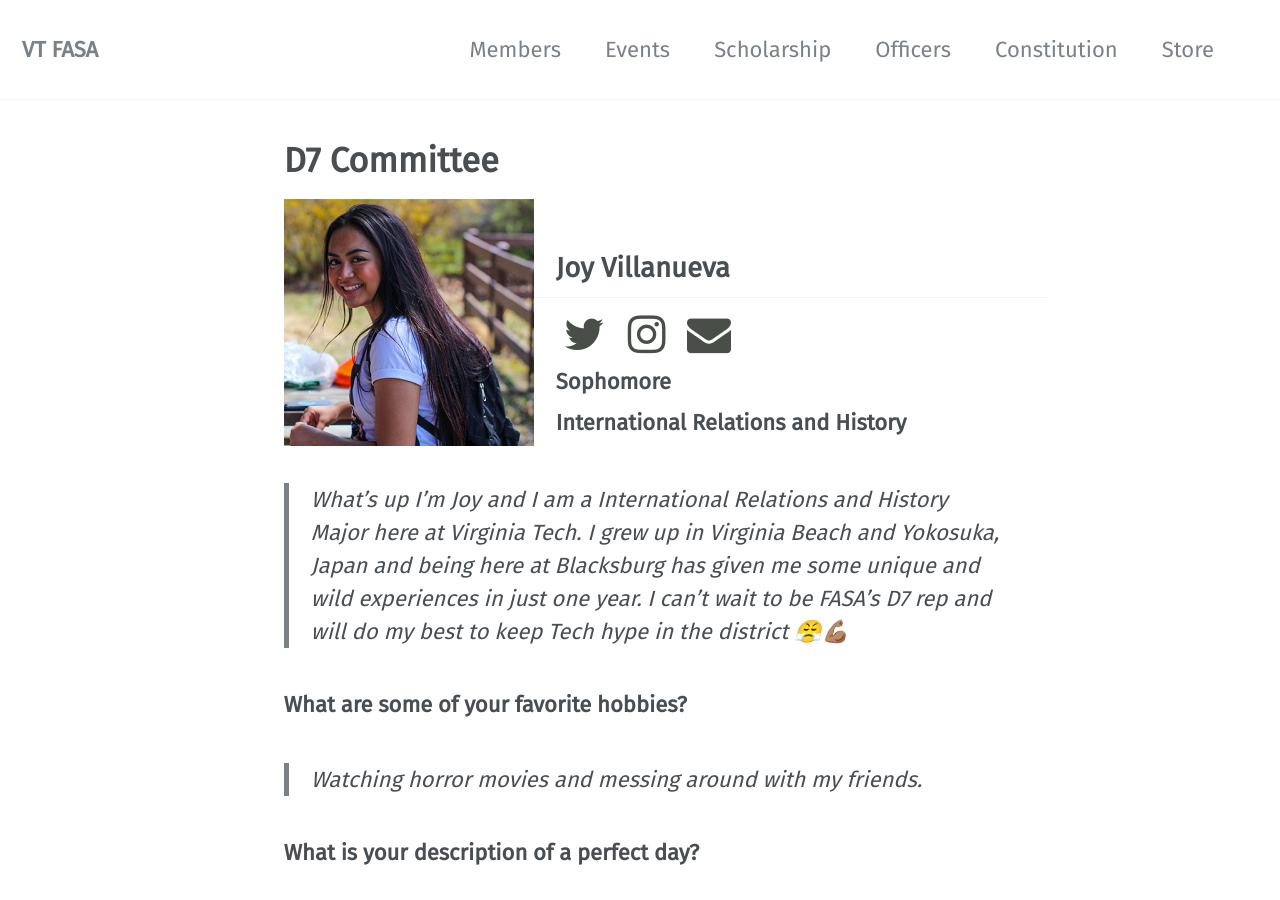
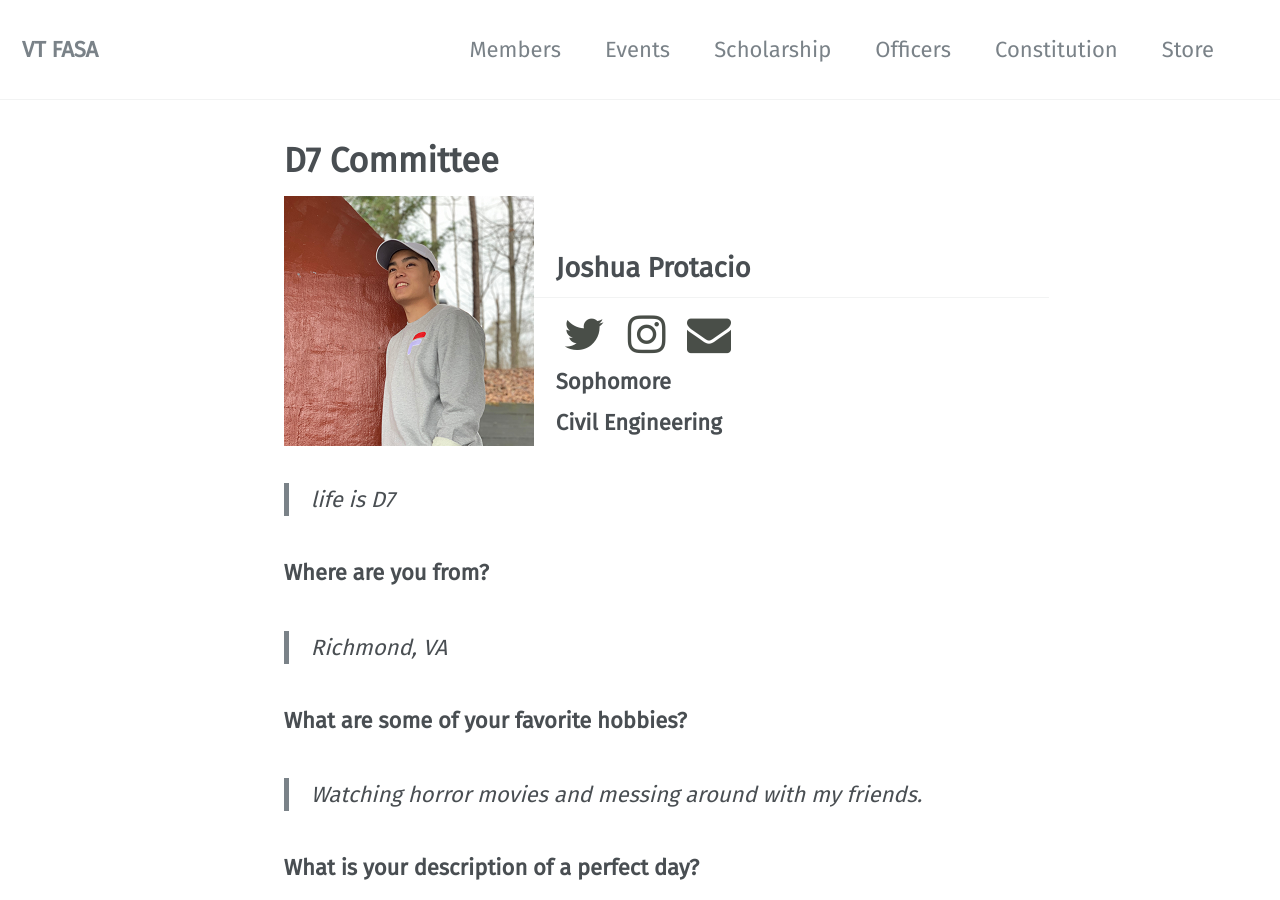
Before and after one commit to vtfasa/vtfasa.github.io, a Jekyll site: the page built from _pages/officers/d7.md, in a window 1280 px wide and 900 px high. Built offline with Jekyll 4.4.1, drawn with Linux system fonts in a browser that asks for light colours; some web fonts are replaced.

Commit message:
d7change

```diff
--- a/_pages/officers/d7.md
+++ b/_pages/officers/d7.md
@@ -13,15 +13,20 @@ permalink: /officers/d7/
 # --- (this is a section break)
 ---
 
-![image-left]({{ "/assets/images/officers/small/joy.png" | absolute_url }}){: .align-left}
-## Joy Villanueva
+![image-left]({{ "/assets/images/officers/small/josh.png" | absolute_url }}){: .align-left}
+## Joshua Protacio
 <p style="margin-bottom: 0.45em; padding: 0"><a href="https://twitter.com/Yin_Giang" style="color: #494e48"><i class="fa fa-2x fa-fw fa-twitter"></i></a>
-<a href="https://www.instagram.com/Yin_Giang/" style="margin: 0; padding: 0"><i class="fa fa-2x fa-fw fa-instagram" style="color: #494e48"></i></a>
-<a href="mailto:joydan20@vt.edu" style="margin: 0; padding: 0"><i class="fa fa-2x fa-fw fa-envelope" style="color: #494e48"></i></a></p>
+<a href="https://www.instagram.com/joshmprotacio/" style="margin: 0; padding: 0"><i class="fa fa-2x fa-fw fa-instagram" style="color: #494e48"></i></a>
+<a href="mailto:joshp28@vt.edu" style="margin: 0; padding: 0"><i class="fa fa-2x fa-fw fa-envelope" style="color: #494e48"></i></a></p>
 <h3 style="margin-top: 0">Sophomore</h3>
-**International Relations and History**
+**Civil Engineering**
 
-> What's up I'm Joy and I am a International Relations and History Major here at Virginia Tech. I grew up in Virginia Beach and Yokosuka, Japan and being here at Blacksburg has given me some unique and wild experiences in just one year. I can't wait to be FASA's D7 rep and will do my best to keep Tech hype in the district 😤💪🏽
+> life is D7
+
+### **Where are you from?**
+
+> Richmond, VA
+
 
 ### **What are some of your favorite hobbies?**
 
```
Also changed, not shown: _pages/officers.md (+4 -4 lines).
